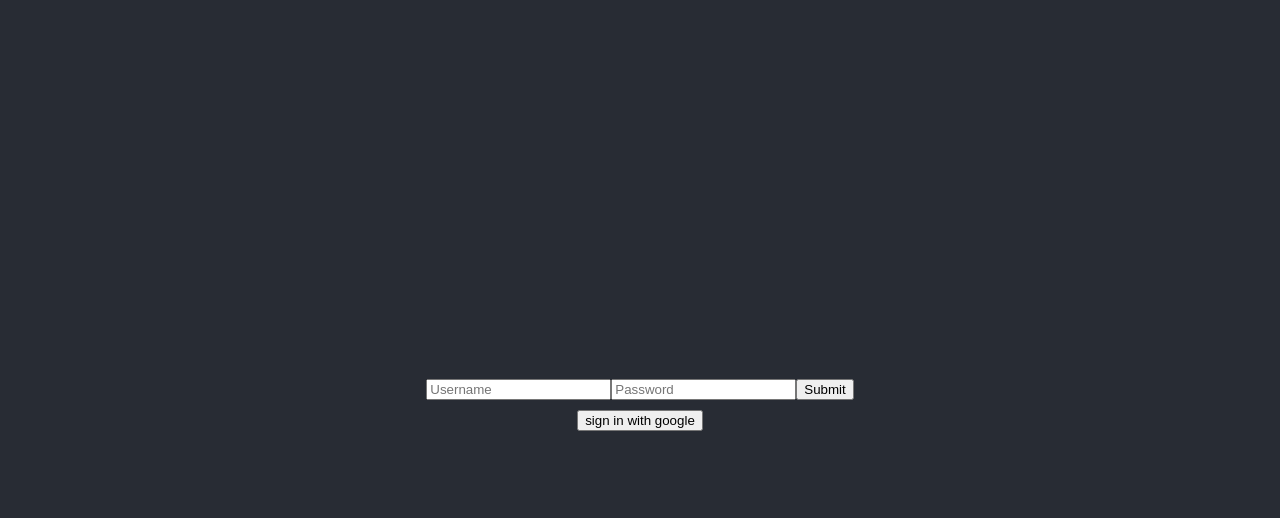
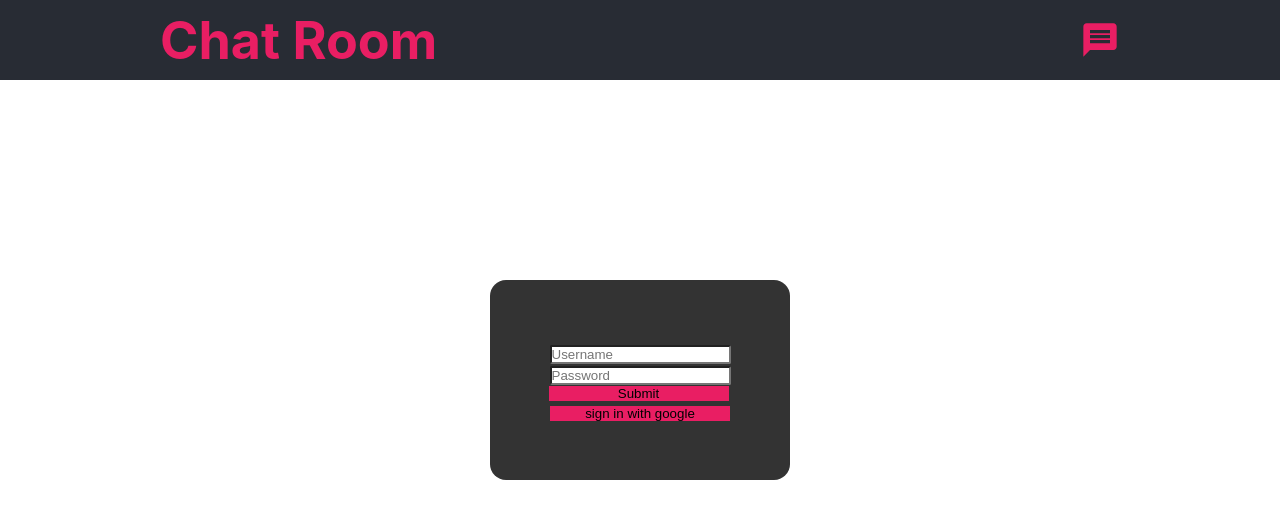
Before and after one commit to Terguntreklar/chat-room, a React (Create React App) app: page / in a window 1280 px wide. Shown: the top 518 px of the page. Built offline with nearby package versions, Linux system fonts and the light colour scheme; no server answers.

Commit message:
adds css

```diff
--- a/src/App.css
+++ b/src/App.css
@@ -1,38 +1,31 @@
+* {
+  box-sizing: border-box;
+  margin: 0;
+  padding: 0;
+}
+::selection {
+  background-color: #000;
+  color: #E91E63;
+}
 .App {
   text-align: center;
 }
-
-.App-logo {
-  height: 40vmin;
-  pointer-events: none;
+.App-header {
+  background-color: #282c34;
+  padding: 0 160px;
+  width: 100%;
+  height: 80px;
+  display: flex;
+  align-items: center;
+  justify-content: space-between;
+  font-size: calc(10px + 2vmin);
+  color: #E91E63;
 }
 
-@media (prefers-reduced-motion: no-preference) {
-  .App-logo {
-    animation: App-logo-spin infinite 20s linear;
-  }
+main {
+  width: 100%;
+  height: calc(100vh - 80px);
 }
-
-.App-header {
-  background-color: #282c34;
-  min-height: 100vh;
-  display: flex;
-  flex-direction: column;
-  align-items: center;
-  justify-content: center;
-  font-size: calc(10px + 2vmin);
-  color: white;
+.signin-cont {
+  padding-top: calc(100vh/4);
 }
-
-.App-link {
-  color: #61dafb;
-}
-
-@keyframes App-logo-spin {
-  from {
-    transform: rotate(0deg);
-  }
-  to {
-    transform: rotate(360deg);
-  }
-}
--- a/src/App.js
+++ b/src/App.js
@@ -4,10 +4,11 @@ import React, { useRef } from 'react'
 import { firebase,auth } from "./firebase";
 import { SignIn } from './SignIn';
 import { useAuthState } from 'react-firebase-hooks/auth'
-
+import MessageIcon from '@mui/icons-material/Message';
+import { pink } from '@mui/material/colors';
 
 import MessageRoom from './MessageRoom';
-
+import { SignOut } from './SignOut';
 // check https://www.pluralsight.com/guides/setting-up-a-react-project-from-github on how to run this and install necessary files in node_modules
 function App() {
   const [user] = useAuthState(auth)
@@ -15,12 +16,20 @@ function App() {
   return (
     <div className="App">
       <header className="App-header">
-        <section>
-          {user?<MessageRoom/>:<SignIn/>} {/* replace null here with the hompage rfc */}
-        </section>
+        <h1 className='main-title'>Chat Room</h1>
+        {user ? <SignOut /> : <MessageIcon sx={{ color: pink[500], fontSize: 40 }} />}
       </header>
+      <main>
+        {
+          user ?
+          <MessageRoom /> :
+          <div className='signin-cont'>
+            <SignIn />
+          </div>
+        }
+      </main>
     </div>
-  )
+  );
 }
 
 function DebugFunction() {//function for notes, to be deleted later, not a comment to provide highlighting
--- /dev/null
+++ b/src/MessageRoom.css
@@ -0,0 +1,18 @@
+.msg-sec {
+    display: flex;
+    flex-direction: column;
+    padding: 10px 160px;
+    width: 100%;
+    height: calc(100vh - 80px);
+  }
+  .msg-cont {
+    overflow: hidden;
+  }
+  .msg-form {
+    background-color: #282c34;
+    display: flex;
+    justify-content: center;
+    align-items: center;
+    height: 35px;
+    width: 100%;
+  }
--- a/src/MessageRoom.js
+++ b/src/MessageRoom.js
@@ -1,3 +1,4 @@
+import './MessageRoom.css'
 import React, { useState, useRef, useEffect } from 'react'
 import { firestore, auth, firebase,storage } from './firebase'
 import { useCollectionData } from 'react-firebase-hooks/firestore'
@@ -19,6 +20,8 @@ const converter = {
         }
     }
 }
+const month = ['Jan', 'Feb', 'Mar', 'Apr', 'May', 'Jun', 'Jul', 'Aug', 'Sep', 'Oct', 'Nov', 'Dec']
+
 const imagesRef = storage.ref()
 
 export default function MessageRoom() {
@@ -39,7 +42,7 @@ export default function MessageRoom() {
             "state_changed",
             snapshot => {},
             error => {
-                console.log(error);
+                console.log(error)
             },
             () => {
                     imagesRef
@@ -59,6 +62,9 @@ export default function MessageRoom() {
         const uid = auth.currentUser.uid
         const photoURL = auth.currentUser.photoURL
         const displayName = auth.currentUser.displayName
+        if (formValue === '' &&  imageURL === '') {
+            return
+        }
         await DBmessages.add({
             text: formValue,
             displayName: displayName,
@@ -94,7 +100,7 @@ export default function MessageRoom() {
 }
 function Message(props){
     const { text,displayName, timestamp, uid, photoURL, downloadURL} = props.message
-    let d = timestamp==null?'just now':`${timestamp.toDate().getDate()}/${timestamp.toDate().getMonth()}`
+    let d = timestamp==null?'just now':`${timestamp.toDate().getDate()}/${month[timestamp.toDate().getMonth()]}`
     let imgDisplay = (downloadURL==="")?{display: "none"}:{"":""} //move this to some css file
     return (
         <div className={uid===auth.currentUser.uid?'sent-message':'recieved-message'}>
--- /dev/null
+++ b/src/SignIn.css
@@ -0,0 +1,39 @@
+.login-cont {
+    display: flex;
+    flex-direction: column;
+    justify-content: center;
+    align-items: center;
+    height: 200px;
+    width: 300px;
+    background-color: #333;
+    border-radius: 16px;
+    margin: auto;
+  }
+  .login-cont .form {
+    padding: 5px;
+    display: flex;
+    flex-direction: column;
+  }
+  .login-cont .form .username-inpt,
+  .login-cont .form .password-inpt {
+    border-radius: 2px;
+    outline: none;
+    margin: 1px;
+  }
+  .login-cont .form .username-inpt:focus,
+  .login-cont .form .username-inpt:focus {
+    border-color: #282c34;
+    border-width: 3px;
+  }
+  .submit-btn{
+    background-color: #E91E63;
+    outline: none;
+    border: none;
+    width: 180px;
+  }
+  .singin-btn {
+    background-color: #E91E63;
+    outline: none;
+    border: none;
+    width: 180px;
+  }
--- a/src/SignIn.js
+++ b/src/SignIn.js
@@ -1,6 +1,7 @@
+import './SignIn.css'
 import React from 'react'
-import { useState } from 'react';
-import { firebase,auth } from './firebase';
+import { useState } from 'react'
+import { firebase,auth } from './firebase'
 
 export function SignIn() {
     const signInWithGoogle = () => {
@@ -8,26 +9,26 @@ export function SignIn() {
       auth.signInWithPopup(provider)
     }
 
-    const [username, setUsername] = useState('');
+    const [username, setUsername] = useState('')
 
     const usernameHandler = (e) => {
-      setUsername(e.target.value);
+      setUsername(e.target.value)
     }
 
     const passwordHandler = (e) => {
-      let password = e.target.value;
+      let password = e.target.value
     }
 
     const submitHandler = (e) => {
-      e.preventDefault();
+      e.preventDefault()
     }
 
     return <div className='login-cont'>
-      <form>
-        <input onChange={usernameHandler} type="text" className='username-inpt' placeholder='Username' />
-        <input onChange={passwordHandler} type="password" className='username-inpt' placeholder='Password' />
-        <button onSubmit={submitHandler} type='submit'>Submit</button>
-      </form>
-      <button onClick={signInWithGoogle}>sign in with google</button>
-    </div>;
+    <form className='form'>
+      <input onChange={usernameHandler} type="text" className='username-inpt' placeholder='Username' />
+      <input onChange={passwordHandler} type="password" className='password-inpt' placeholder='Password' />
+      <button className='submit-btn' onSubmit={submitHandler} type='submit'>Submit</button>
+    </form>
+    <button className='singin-btn' onClick={signInWithGoogle}>sign in with google</button>
+  </div>
 }
--- /dev/null
+++ b/src/SignOut.css
@@ -0,0 +1,6 @@
+.signout-btn {
+    background-color: #E91E63;
+    border: none;
+    padding: 8px;
+    border-radius: 6px;
+}
--- a/src/SignOut.js
+++ b/src/SignOut.js
@@ -1,6 +1,7 @@
+import './SignOut.css';
 import React from 'react'
-import {firebase, auth} from './firebase'
+import { auth} from './firebase'
 
 export function SignOut() {
-    return <button onClick={()=> auth.signOut()}>Sign out</button>
+    return <button className='signout-btn' onClick={()=> auth.signOut()}>Sign out</button>
 }
```
Also changed, not shown: package.json (+8 -0 lines), 1 other file (tests, documents, lock files or other folders).
